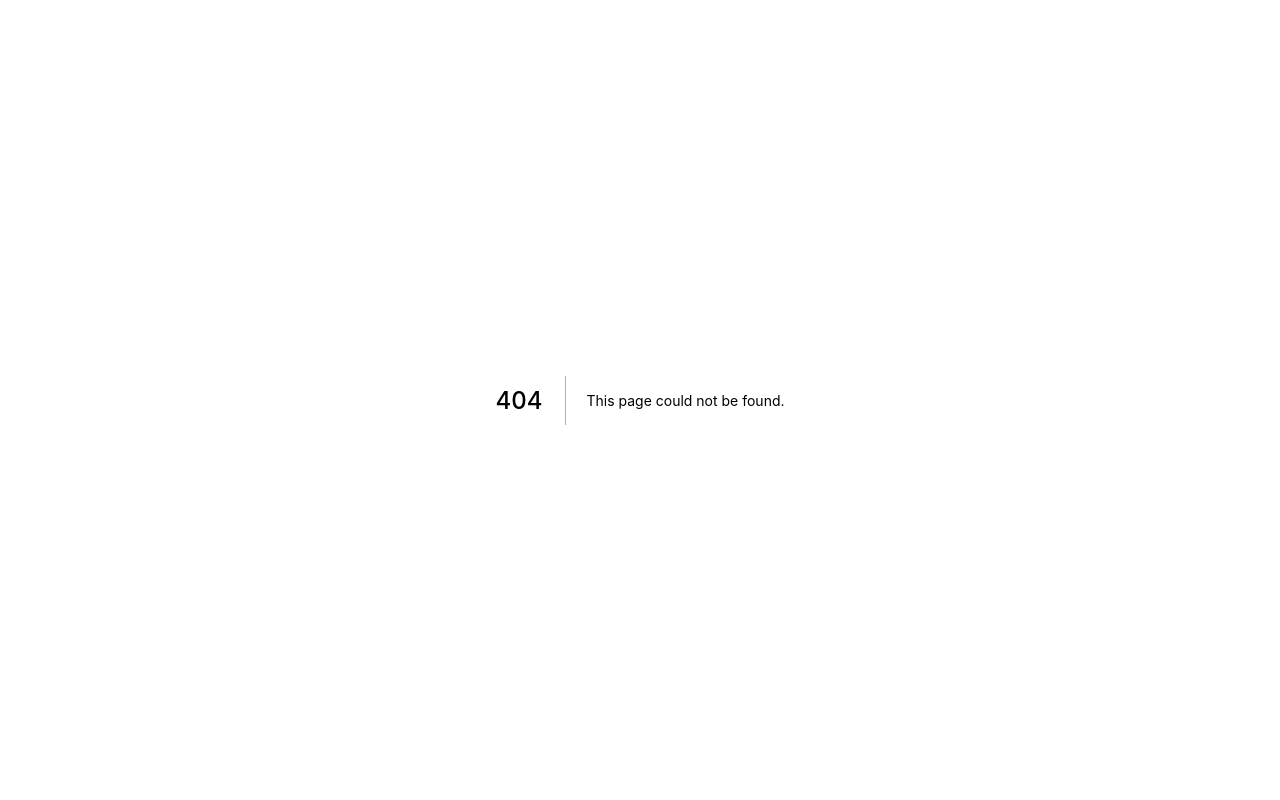
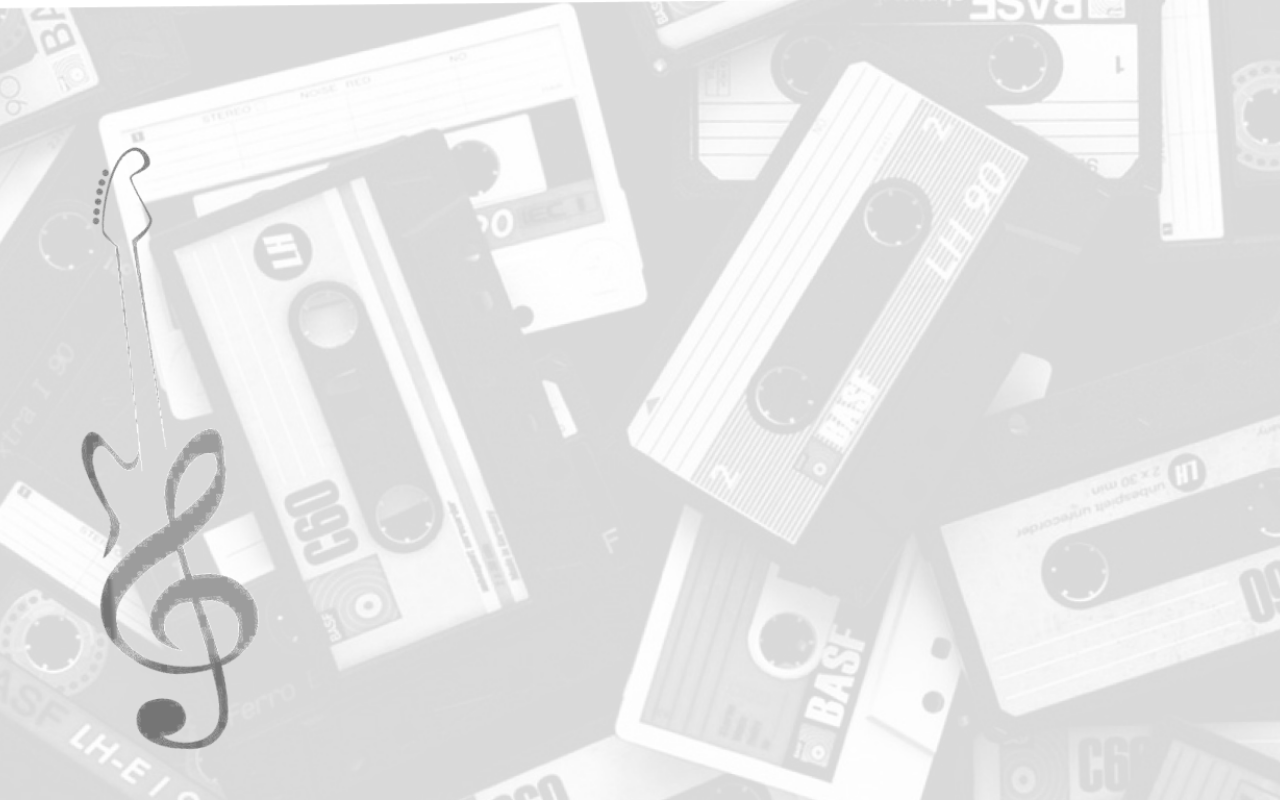
Before and after one commit to nnampp/Fidelio, a Next.js app: page /import in a window 1280 px wide. Before the commit this address had no page. Built offline with nearby package versions, Linux system fonts and the light colour scheme.

Commit message:
Background

```diff
--- /dev/null
+++ b/pages/import.js
@@ -0,0 +1,13 @@
+import React from 'react'
+
+export default function Import() {
+    return (
+        <>
+            <div className="w-full h-screen ">
+                <div className=" bg-cover bg-center w-full h-full" style={{ backgroundImage: `url(/bg-import.png)` }}>
+                    <p></p>
+                </div>
+            </div>
+        </>
+    )
+}
```
Also changed, not shown: public/bg-import.png (added).
